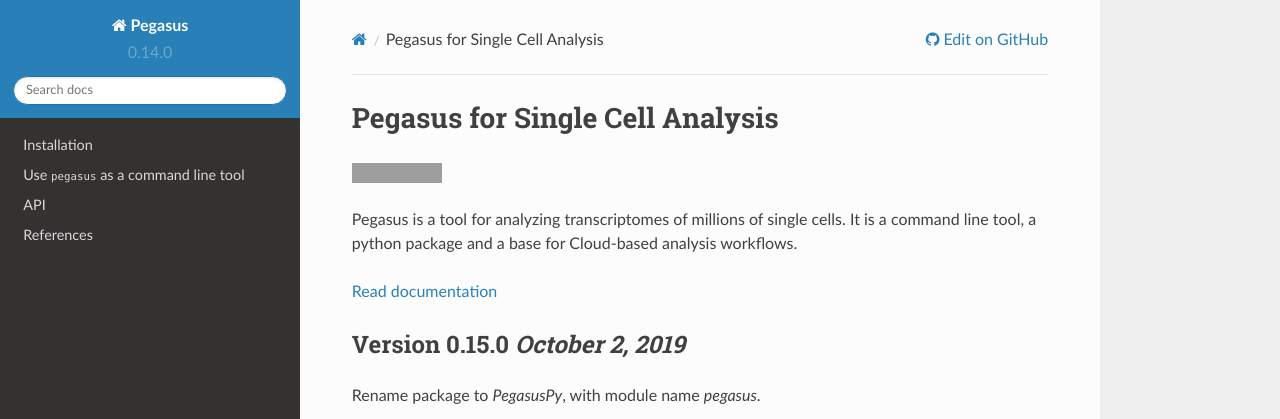
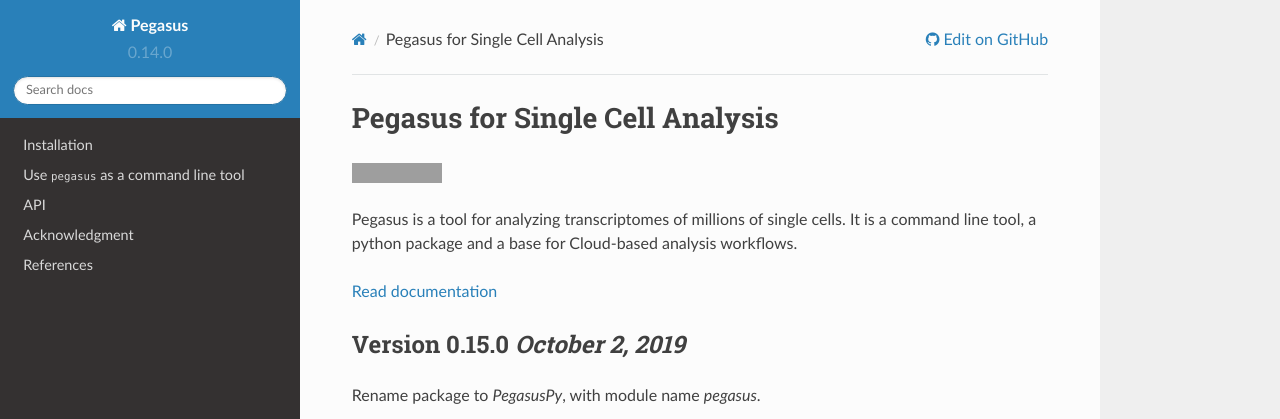
Before and after one commit to lilab-bcb/pegasus, a Sphinx documentation site: the page built from docs/index.rst, in a window 1280 px wide. Shown: the top 419 px of the page. Built offline with Sphinx 7.4.7 and the Read the Docs theme 2.0.0, drawn with Linux system fonts in a browser that asks for light colours; formulas are drawn with MathJax 3; grey boxes are pictures that could not be loaded.

Commit message:
add acknowledgment section in docs

```diff
--- /dev/null
+++ b/docs/acknowledgment.rst
@@ -0,0 +1,4 @@
+Acknowledgment
+--------------
+
+Thanks to `Tariq Daouda <tariq.daouda@umontreal.ca>`_ for writing the decorator structure for execution time logging and garbage collection.
--- a/docs/index.rst
+++ b/docs/index.rst
@@ -14,4 +14,5 @@
    installation
    usage
    api/index
+   acknowledgment
    references
```
